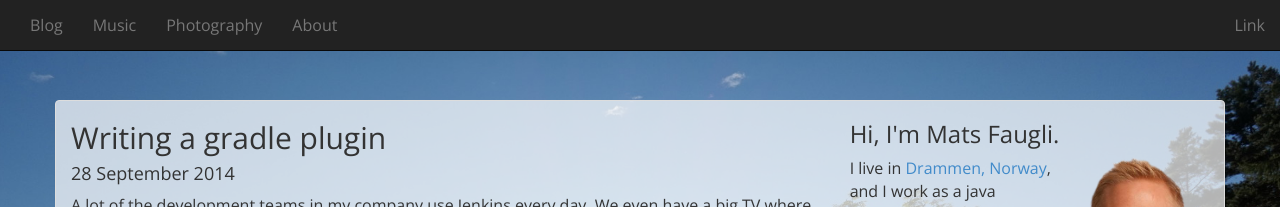
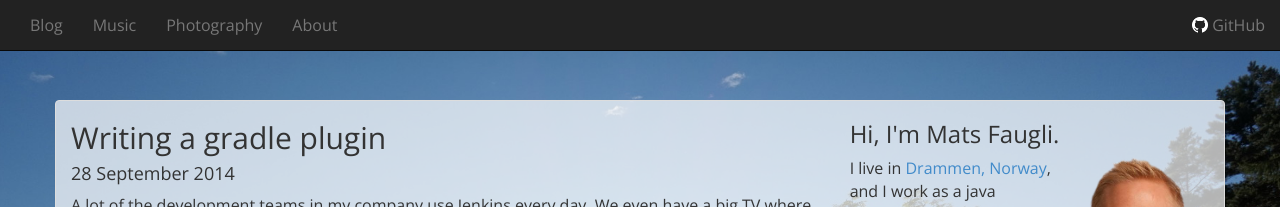
Before and after one commit to fowlie/fowlie.github.io, a Jekyll site: the page built from index.html, in a window 1280 px wide. Shown: the top 207 px of the page. Built offline with Jekyll 4.4.1, drawn with Linux system fonts in a browser that asks for light colours; nearby versions of some CDN libraries; the list of posts is cut into pages by our own code.

Commit message:
Add GitHub icon and link to repo in the navbar

```diff
--- a/_includes/header.html
+++ b/_includes/header.html
@@ -50,7 +50,7 @@
         <li{% if location == 'about' %} class="active"{% endif %}><a href="/about">About</a></li>
       </ul>
       <ul class="nav navbar-nav navbar-right">
-        <li><a href="#">Link</a></li>
+        <li><a href="https://github.com/fowlie/fowlie.github.io"><img style="position:relative;top:-2px;" src="/images/GitHub-Mark-Light-16px.png"> GitHub</a></li>
       </ul>
     </div><!-- /.navbar-collapse -->
   </div><!-- /.container-fluid -->
```
Also changed, not shown: images/GitHub-Mark-Light-16px.png (added).
